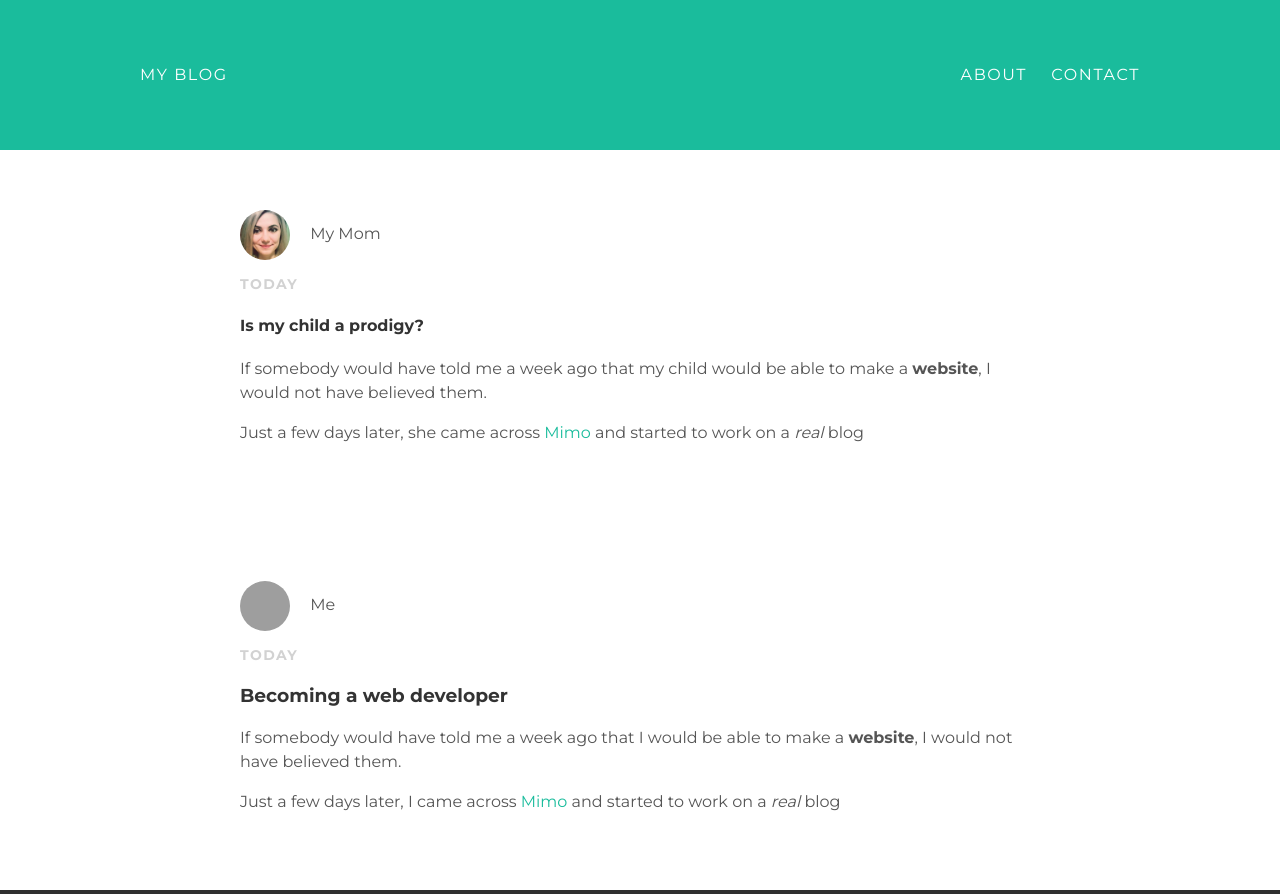
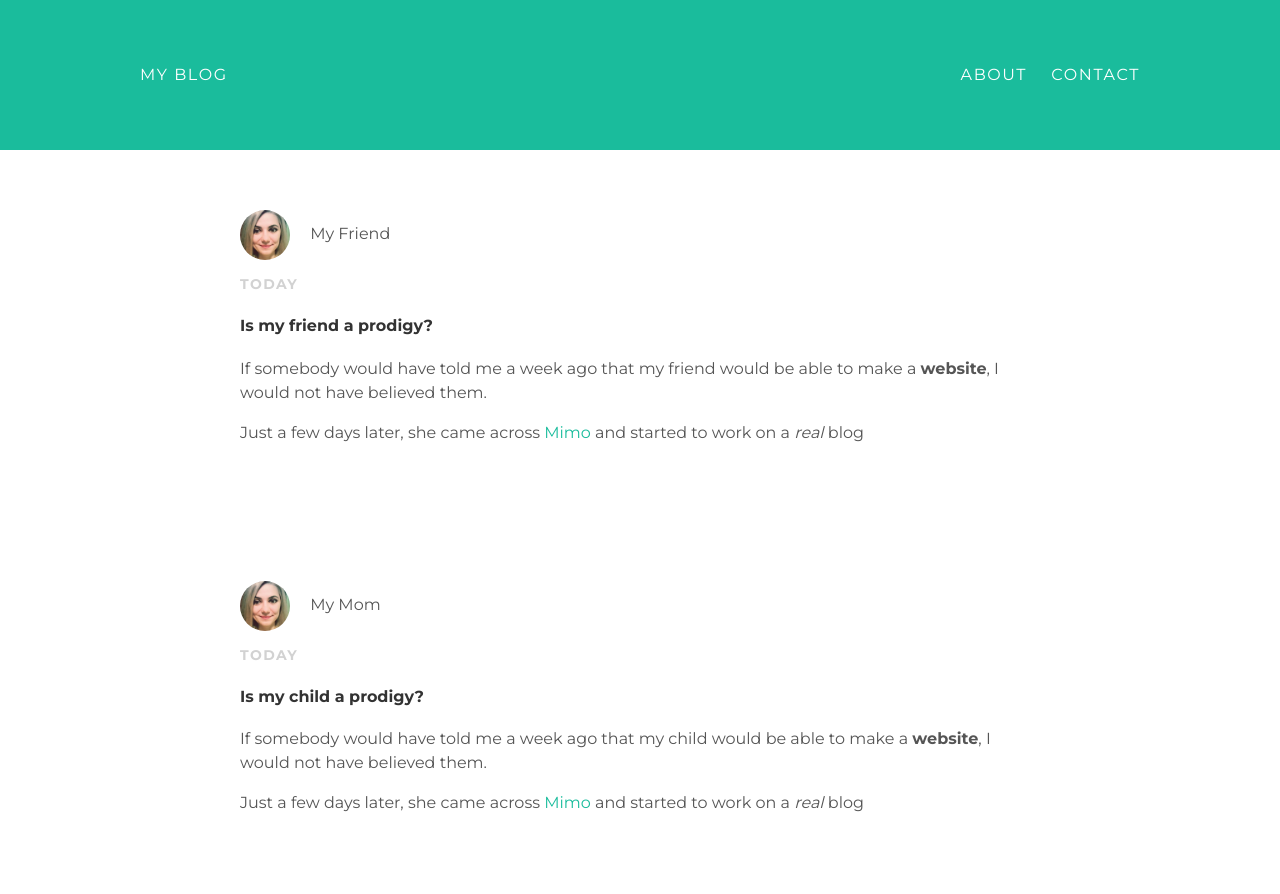
Before and after one commit to alinavantur/alinavantur.github.io, a plain HTML site: page index.html in a window 1280 px wide. Shown: the top 894 px of the page. Drawn offline with Linux system fonts and the light colour scheme; grey boxes are pictures that could not be loaded.

Commit message:
Update index.html

```diff
--- a/index.html
+++ b/index.html
@@ -16,7 +16,22 @@
      </ul>
    </div>
  </div>
+<div id="content">
+    <div class="post-container">
+      <div class="post">
+        <div class="post-author">
+          <img src="mom.png">
+          <span>My Friend</span>
+          </div>
+          <p class="post-date">Today</p>
+          <h4 class="post-title">Is my friend a prodigy?</h4>
+          <div class=post-content>
+            <p>If somebody would have told me a week ago that my friend would be able to make a <strong>website</strong>, I would not have believed them.</p>
 
+            <p>Just a few days later, she came across <a href="https://getmimo.com">Mimo</a> and started to work on a <em>real</em> blog</p>
+          </div>
+          </div>
+          </div>
   <div id="content">
     <div class="post-container">
       <div class="post">
```
